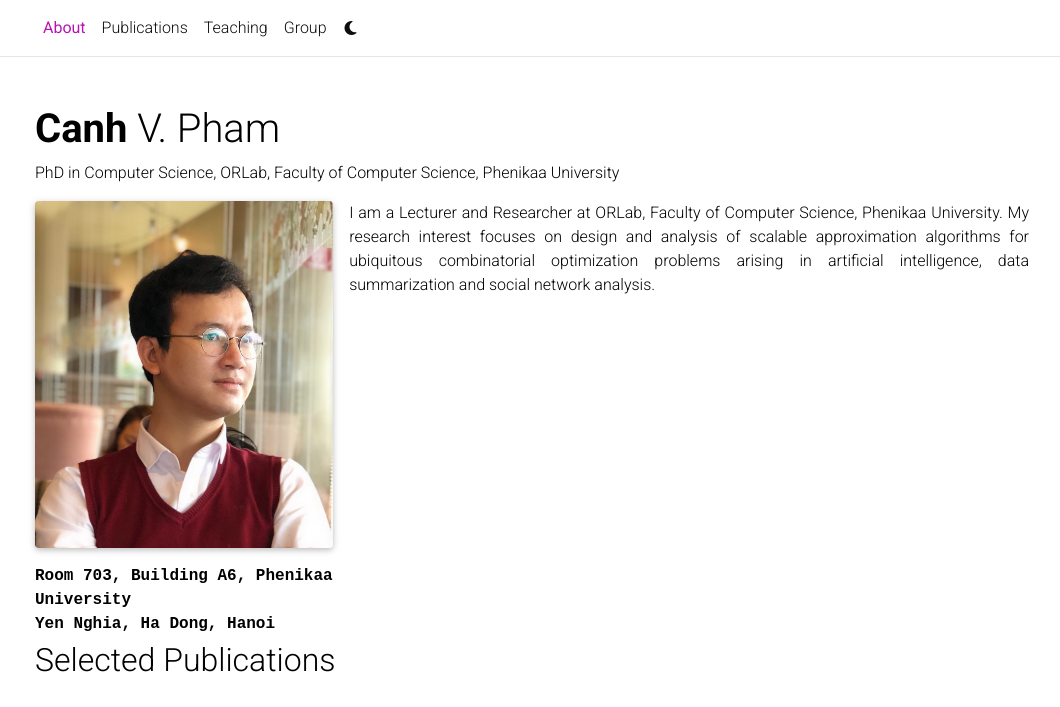
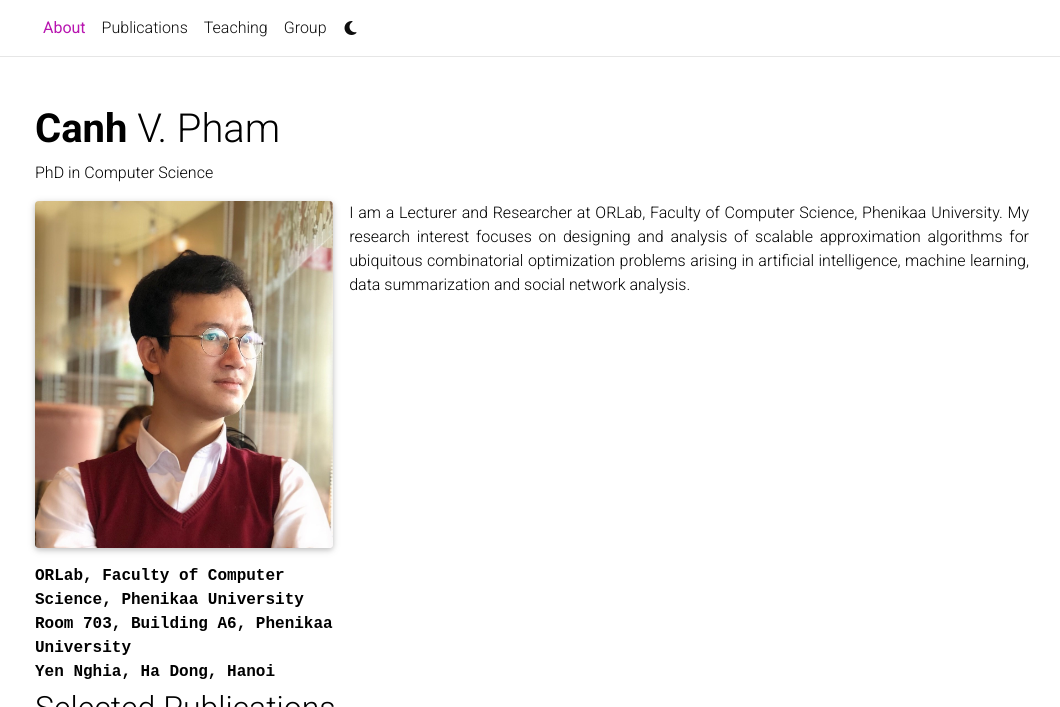
Before and after one commit to cvpham1989/cvpham1989.github.io, a Jekyll site: the page built from _pages/about.md, in a window 1280 px wide and 1254 px high, cut to the strip 0-707 px from the top of the window. Shown: the whole strip, without its empty margins (108-1168 px from the left). Built offline with Jekyll 4.4.1, drawn with Linux system fonts in a browser that asks for light colours; full-size pictures stand in for the smaller copies a plugin makes; some web fonts are replaced; comment, search, counter and statistics services are not loaded; a style sheet for code colours, icons or effects is not loaded.

Commit message:
Update about.md

```diff
--- a/_pages/about.md
+++ b/_pages/about.md
@@ -2,13 +2,14 @@
 layout: about
 title: About
 permalink: /
-subtitle: PhD in Computer Science, ORLab, Faculty of Computer Science, Phenikaa University
+subtitle: PhD in Computer Science
 
 profile:
   align: left
   image: prof_pic.jpg
   image_circular: false # crops the image to make it circular
   more_info: >
+   <p> ORLab, Faculty of Computer Science, Phenikaa University</p>
     <p>Room 703, Building A6, Phenikaa University</p>
     <p>Yen Nghia, Ha Dong, Hanoi</p>
 
@@ -18,4 +19,4 @@ selected_papers: true # includes a list of papers marked as "selected={true}"
 social: true  # includes social icons at the bottom of the page
 ---
 
-I am a Lecturer and Researcher at ORLab, Faculty of Computer Science, Phenikaa University. My research interest focuses on design and analysis of scalable approximation algorithms for ubiquitous combinatorial optimization problems arising in artificial intelligence, data summarization and social network analysis.
+I am a Lecturer and Researcher at ORLab, Faculty of Computer Science, Phenikaa University. My research interest focuses on designing and analysis of scalable approximation algorithms for ubiquitous combinatorial optimization problems arising in artificial intelligence, machine learning, data summarization and social network analysis.
```
